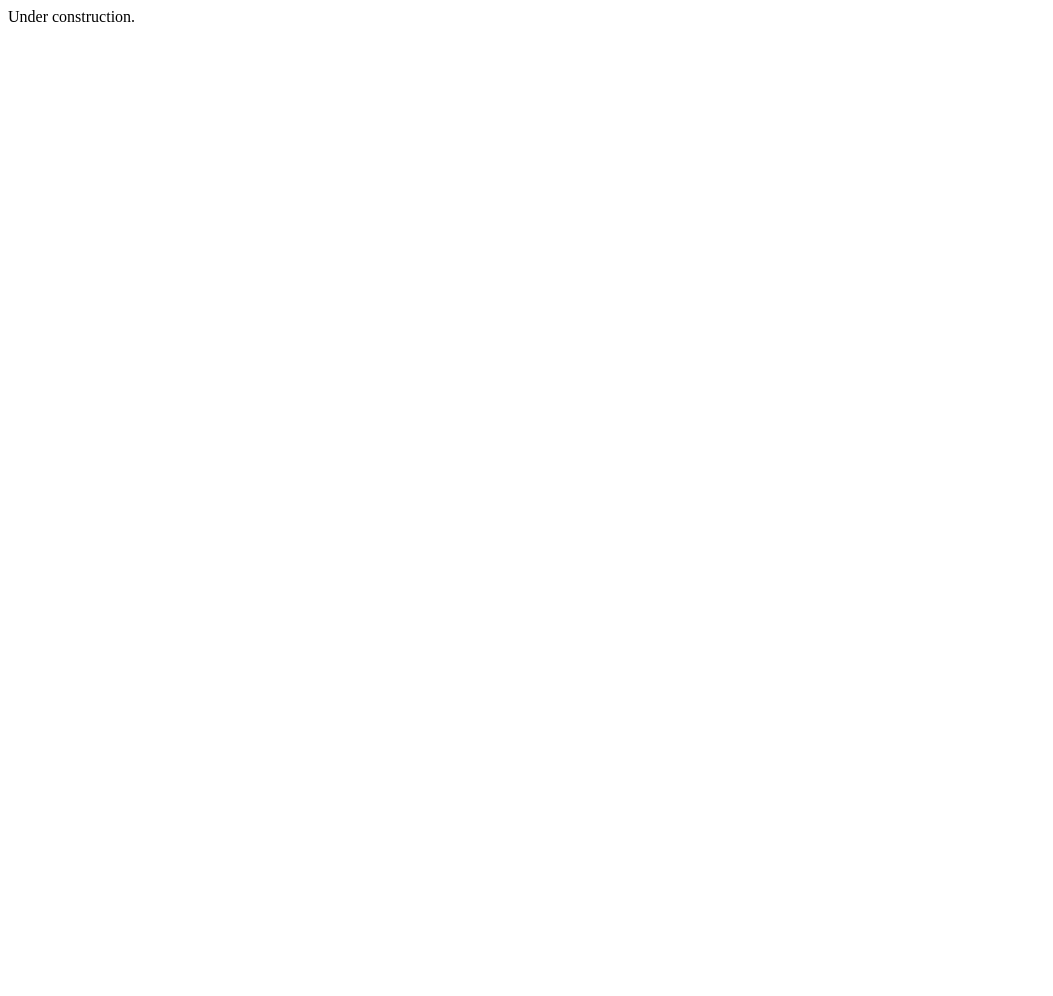
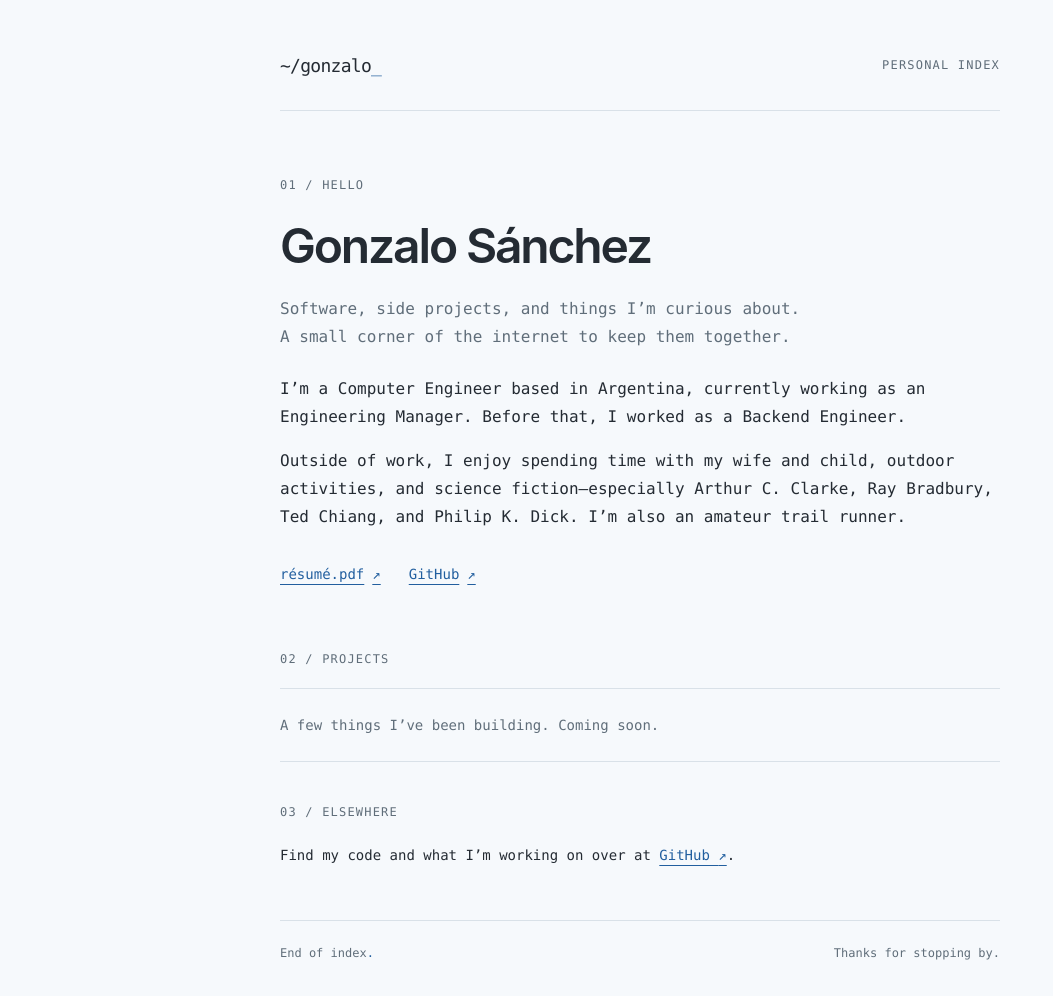
Before and after one commit to sanchezg/sanchezg.github.io, a plain HTML site: page index.html in a window 1280 px wide. Shown: the whole page, without its empty margins (0-1053 px from the left). Before the commit the page ends 800 px from the top, so only its background shows below. Drawn offline with Linux system fonts and the light colour scheme.

Commit message:
Build notebook-style personal homepage

```diff
--- a/index.html
+++ b/index.html
@@ -1 +1,49 @@
-Under construction.
+<!doctype html>
+<html lang="en">
+  <head>
+    <meta charset="utf-8">
+    <meta name="viewport" content="width=device-width, initial-scale=1">
+    <meta name="color-scheme" content="light dark">
+    <meta name="description" content="Gonzalo Sánchez, Computer Engineer based in Argentina. Engineering Manager, former Backend Engineer, science fiction reader, and amateur trail runner.">
+    <title>Gonzalo Sánchez — Personal index</title>
+    <link rel="stylesheet" href="styles.css">
+    <link rel="icon" href="favicon.svg" type="image/svg+xml">
+  </head>
+  <body>
+    <a class="skip-link" href="#main">Skip to content</a>
+    <div class="notebook">
+      <header class="site-header">
+        <a class="wordmark" href="./" aria-label="Gonzalo’s homepage">~/gonzalo<span class="cursor" aria-hidden="true">_</span></a>
+        <span class="eyebrow">Personal index</span>
+      </header>
+      <main id="main">
+        <section class="intro" aria-labelledby="intro-title">
+          <p class="section-label"><span aria-hidden="true">01 / </span>Hello</p>
+          <h1 id="intro-title">Gonzalo Sánchez</h1>
+          <p class="intro-copy">Software, side projects, and things I’m curious about.<br class="desktop-break"> A small corner of the internet to keep them together.</p>
+          <div class="bio">
+            <p>I’m a Computer Engineer based in Argentina, currently working as an Engineering Manager. Before that, I worked as a Backend Engineer.</p>
+            <p>Outside of work, I enjoy spending time with my wife and child, outdoor activities, and science fiction—especially Arthur C. Clarke, Ray Bradbury, Ted Chiang, and Philip K. Dick. I’m also an amateur trail runner.</p>
+          </div>
+          <div class="intro-links">
+            <a href="https://github.com/sanchezg/cv/blob/master/cv_gsanchez_eng.pdf">résumé.pdf <span aria-hidden="true">↗</span></a>
+            <a href="https://github.com/sanchezg">GitHub <span aria-hidden="true">↗</span></a>
+          </div>
+        </section>
+        <section class="projects" aria-labelledby="projects-title">
+          <h2 class="section-label" id="projects-title"><span aria-hidden="true">02 / </span>Projects</h2>
+          <!-- Replace this placeholder with project links and short descriptions when ready. -->
+          <p class="projects-placeholder">A few things I’ve been building. Coming soon.</p>
+        </section>
+        <section class="elsewhere" aria-labelledby="elsewhere-title">
+          <h2 class="section-label" id="elsewhere-title"><span aria-hidden="true">03 / </span>Elsewhere</h2>
+          <p>Find my code and what I’m working on over at <a href="https://github.com/sanchezg">GitHub <span aria-hidden="true">↗</span></a>.</p>
+        </section>
+      </main>
+      <footer class="site-footer">
+        <span>End of index<span class="cursor" aria-hidden="true">.</span></span>
+        <span>Thanks for stopping by.</span>
+      </footer>
+    </div>
+  </body>
+</html>
--- /dev/null
+++ b/styles.css
@@ -0,0 +1,57 @@
+:root {
+  color-scheme: light dark;
+  --paper: #f6f9fc;
+  --ink: #242b33;
+  --muted: #606e7a;
+  --line: #d9e1e8;
+  --accent: #225f9f;
+  --selection: #d9eaff;
+  font-family: ui-monospace, "SFMono-Regular", Consolas, "Liberation Mono", monospace;
+  font-size: 100%;
+  line-height: 1.75;
+  color: var(--ink);
+  background: var(--paper);
+  -webkit-text-size-adjust: 100%;
+}
+* { box-sizing: border-box; }
+body { margin: 0; }
+::selection { background: var(--selection); color: var(--ink); }
+a { color: var(--accent); text-decoration-thickness: 1px; text-underline-offset: 5px; overflow-wrap: anywhere; }
+a:hover { text-decoration-thickness: 2px; }
+a:focus-visible { outline: 2px solid var(--accent); outline-offset: 5px; border-radius: 2px; }
+.skip-link { position: absolute; top: 12px; left: 16px; padding: 8px 12px; background: var(--paper); transform: translateY(-200%); z-index: 1; }
+.skip-link:focus { transform: translateY(0); }
+.notebook { width: min(100% - 64px, 720px); margin-inline: auto; padding-block: 46px 32px; }
+.site-header, .site-footer { display: flex; align-items: center; justify-content: space-between; flex-wrap: wrap; gap: 12px 24px; }
+.site-header { padding-bottom: 24px; border-bottom: 1px solid var(--line); }
+.wordmark { color: var(--ink); font-size: 1.125rem; letter-spacing: -0.04em; text-decoration: none; padding-block: 4px; }
+.cursor { color: var(--accent); }
+.eyebrow, .section-label { color: var(--muted); font-size: 0.75rem; font-weight: 400; letter-spacing: 0.1em; text-transform: uppercase; }
+.section-label { margin: 0 0 22px; }
+.intro { padding-block: 64px 52px; }
+h1 { font-family: -apple-system, BlinkMacSystemFont, "Segoe UI", Arial, sans-serif; font-size: clamp(2rem, 5.5vw, 3rem); line-height: 1.15; font-weight: 600; letter-spacing: -0.045em; margin: 0 0 22px; overflow-wrap: anywhere; }
+.intro-copy { color: var(--muted); margin: 0; font-size: 1rem; }
+.bio { margin-top: 24px; font-size: 1rem; }
+.bio p { margin: 0; }
+.bio p + p { margin-top: 16px; }
+.intro-links { display: flex; align-items: center; flex-wrap: wrap; gap: 10px 28px; margin-top: 22px; font-size: 0.875rem; }
+.intro-links > a { display: inline-flex; align-items: center; gap: 8px; min-height: 44px; }
+.projects > .section-label { padding-bottom: 18px; border-bottom: 1px solid var(--line); margin: 0; }
+.projects-placeholder { margin: 0; padding-block: 24px; border-bottom: 1px solid var(--line); color: var(--muted); font-size: 0.875rem; }
+.elsewhere { padding-top: 40px; }
+.elsewhere .section-label { margin-bottom: 16px; }
+.elsewhere p { font-size: 0.875rem; max-width: 58ch; margin: 0; }
+.elsewhere a { display: inline-block; padding-block: 4px; }
+.site-footer { margin-top: 48px; padding-top: 22px; border-top: 1px solid var(--line); color: var(--muted); font-size: 0.75rem; }
+@media (prefers-color-scheme: dark) {
+  :root { --paper: #182129; --ink: #e0e7ed; --muted: #a1afbb; --line: #35434f; --accent: #91c5fa; --selection: #304e6b; }
+}
+@media (max-width: 520px) {
+  .notebook { width: calc(100% - 40px); padding-top: 24px; }
+  .site-header { gap: 8px 16px; padding-bottom: 18px; }
+  .eyebrow { font-size: 0.75rem; letter-spacing: 0.06em; }
+  .intro { padding-block: 42px 38px; }
+  .desktop-break { display: none; }
+  .elsewhere { padding-top: 32px; }
+  .site-footer { margin-top: 36px; }
+}
```
Also changed, not shown: favicon.svg (added), 1 other file.
